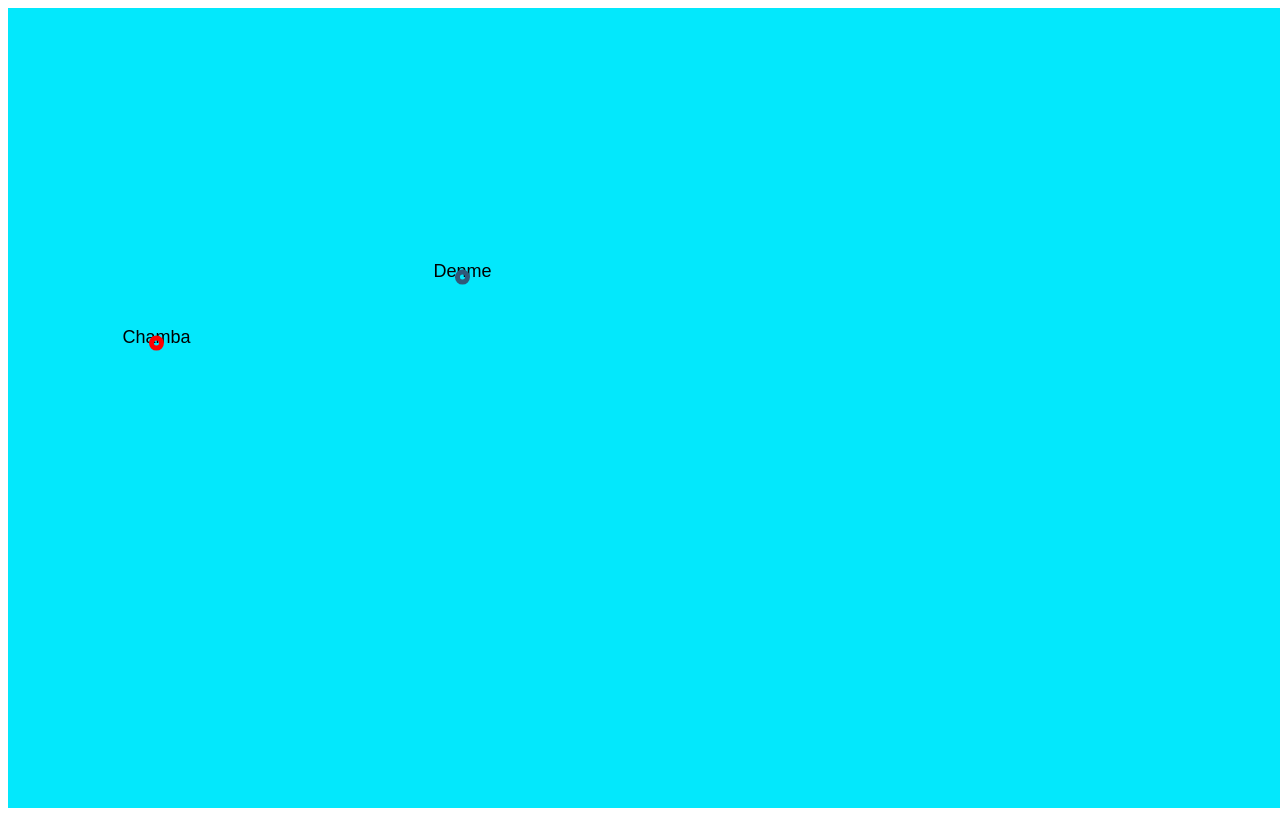
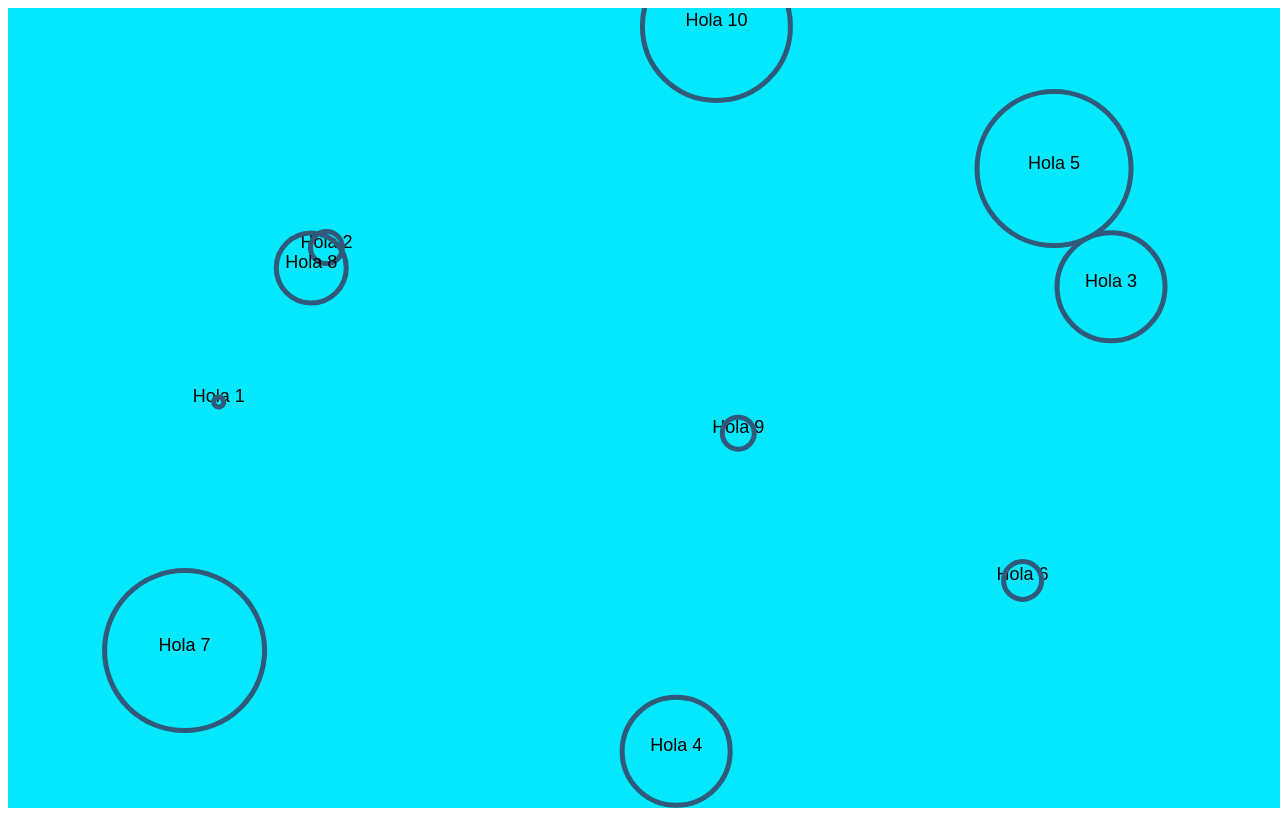
Before and after one commit to CariciasDealer/animation-canvas-2d, a plain HTML site: page index.html in a window 1280 px wide. Drawn offline with Linux system fonts and the light colour scheme.

Commit message:
Generacion de n circulos en pantalla y cambio de titulo

```diff
--- a/index.html
+++ b/index.html
@@ -3,7 +3,7 @@
 <head>
     <meta charset="UTF-8">
     <meta name="viewport" content="width=device-width, initial-scale=1.0">
-    <title>POO con Canvas</title>
+    <title>Animacion Canvas</title>
 </head>
 <body>
     <canvas id="canvas"></canvas>
--- a/js/main.js
+++ b/js/main.js
@@ -39,21 +39,13 @@ class Circle {
         context.closePath();
     }
     update(context) {
-        //context.clearRect(0, 0, window_width, window_height);
-
         this.draw(context);
         // Si el circulo supera el margen derecho, entonces se mueve a la izquierda
-        if (this.posX + this.radius > window_width) {
+        if (this.posX + this.radius > window_width || this.posX - this.radius < 0) {
             this.dx = -this.dx;
         }
-        if (this.posX - this.radius < 0) {
-            this.dx = -this.dx;
-        }
-        if (this.posY - this.radius < 0) {
-            this.dy = -this.dy;
-        }
-        // Si el circulo supera el margen izquierdo, entonces se mueve a la derecho
-        if (this.posY + this.radius > window_height) {
+        // Si el circulo supera el margen inferior o superior, entonces se invierte la dirección vertical
+        if (this.posY + this.radius > window_height || this.posY - this.radius < 0) {
             this.dy = -this.dy;
         }
         this.posX += this.dx;
@@ -63,36 +55,23 @@ class Circle {
 }
 
 let arrayCircle = [];
-/*
-for(let i=0; i<10; i++){
 
-    let randomX = Math.random() * window_width;//pocision en x
+// Generar círculos aleatorios y agregar los al array
+for(let i = 0; i < 10; i++){
+    let randomX = Math.random() * window_width;//posicion en x
     let randomY = Math.random() * window_height;//posicion en y
     let randomRadius = Math.floor(Math.random() * 100 + 5);//Tamaño
 
-    let miCirculo=new Circle(randomX, randomY, randomRadius, '#30597a', i+1);
-    //Agrega el objeto al array
+    let miCirculo = new Circle(randomX, randomY, randomRadius, '#30597a', 'Hola ' + (i+1), Math.random() * 5 + 1);
     arrayCircle.push(miCirculo);
-    arrayCircle[i].draw(ctx);
+}
 
-}*/
-let randomX = Math.random() * window_width;//posicion en x
-let randomY = Math.random() * window_height;//posicion en y
-let randomRadius = Math.floor(Math.random() * 100 + 5);//Tamaño
-
-
-let miCirculo = new Circle(randomX, randomY, randomRadius, '#30597a', 'Denme', 3);
-miCirculo.draw(ctx);
-let miCirculo1 = new Circle(randomX, randomY, randomRadius, "red", 'Chamba', 5);
-miCirculo1.draw(ctx);
-
-let updateCircle = function () {
-    requestAnimationFrame(updateCircle);
+// Actualizar y dibujar todos los círculos en el canvas
+let updateCircles = function () {
+    requestAnimationFrame(updateCircles);
     ctx.clearRect(0, 0, window_width, window_height);
-    miCirculo.update(ctx);
-    miCirculo1.update(ctx);
+    arrayCircle.forEach(circle => {
+        circle.update(ctx);
+    });
 };
-updateCircle();
-/*
-let miCirculo2=new Circle(100, 270, 50, 'blue', 'pachuca');
-miCirculo2.draw(ctx); */
+updateCircles();
```
